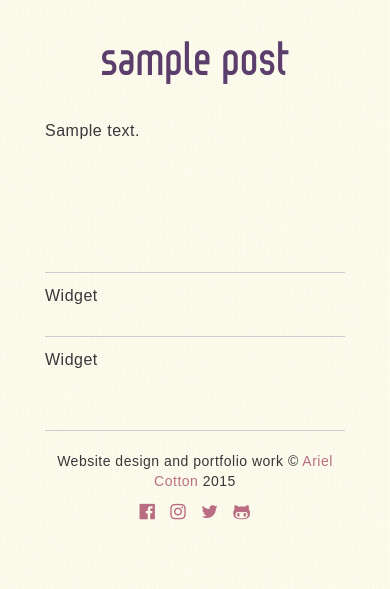
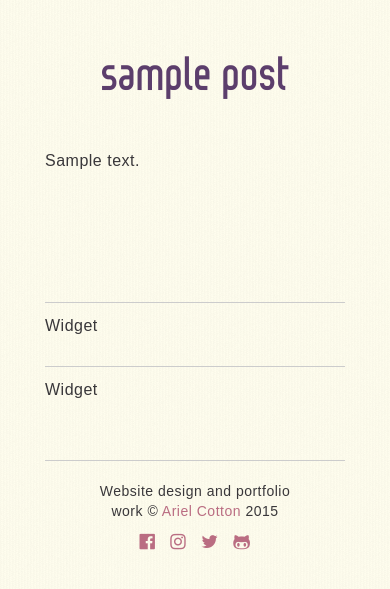
Before and after one commit to argoncobalt/site-theme-v001, a WordPress theme: template themes/ariel002/single.php in a window 390 px wide. Shown: the part 92-681 px from the top of the page. Run offline with PHP 8.4 and a stand-in for WordPress, Linux system fonts and the light colour scheme; the site name, menu and one post (Sample post) are stand-ins, and other content is empty; some libraries are stand-ins or nearby versions; some web fonts are replaced.

```diff
--- a/themes/ariel002/mobile.css
+++ b/themes/ariel002/mobile.css
@@ -147,6 +147,10 @@
 -------------------------------------------------------------- */
 
 @media only screen and (min-width: 500px) and (max-width: 767px) {
+
+	h1 {
+		margin-top: 0;
+	}
 
 	.container {
 		width: 450px;
@@ -407,6 +411,11 @@
 -------------------------------------------------------------- */
 
 @media only screen and (max-width: 499px) {
+
+	h1 {
+		line-height: 50px;
+		margin-top: 0px;
+	}
 
 	.splash h1 {
 		font-size: 50px;
@@ -768,6 +777,10 @@
 		margin: 0;
 	}
 
+	.copyright_text {
+		padding: 20px 40px 0 40px;
+	}
+
 	.header_search_cont { display: none; }
 
 	.header_right { display: none; }
```
